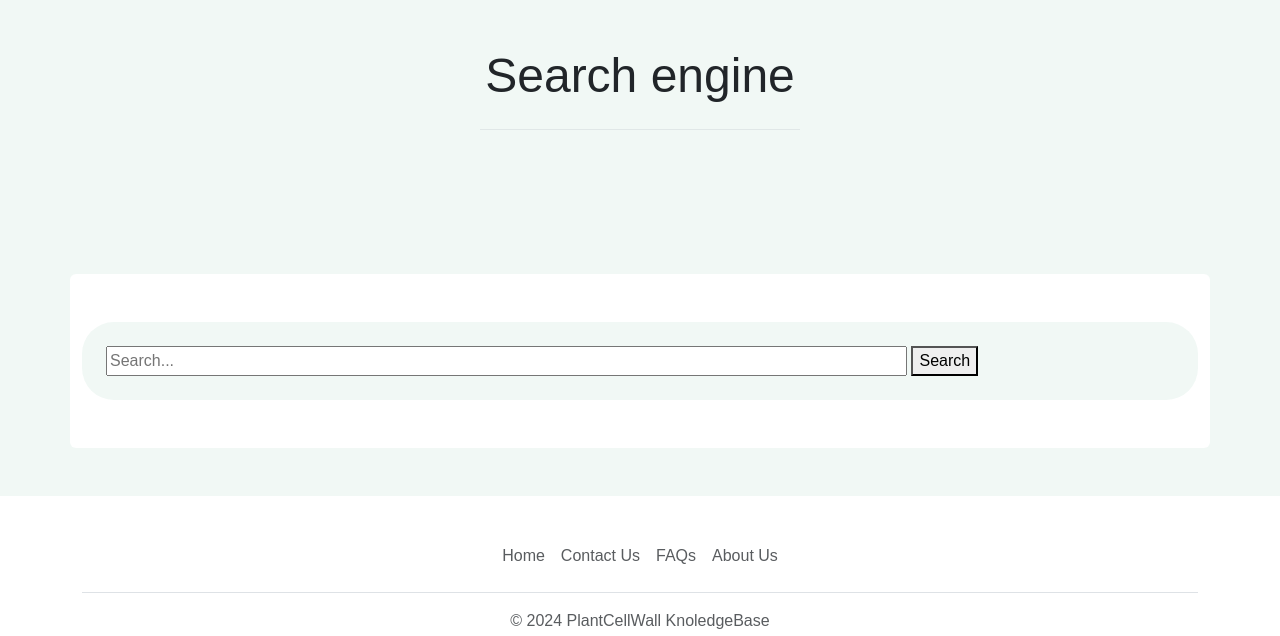
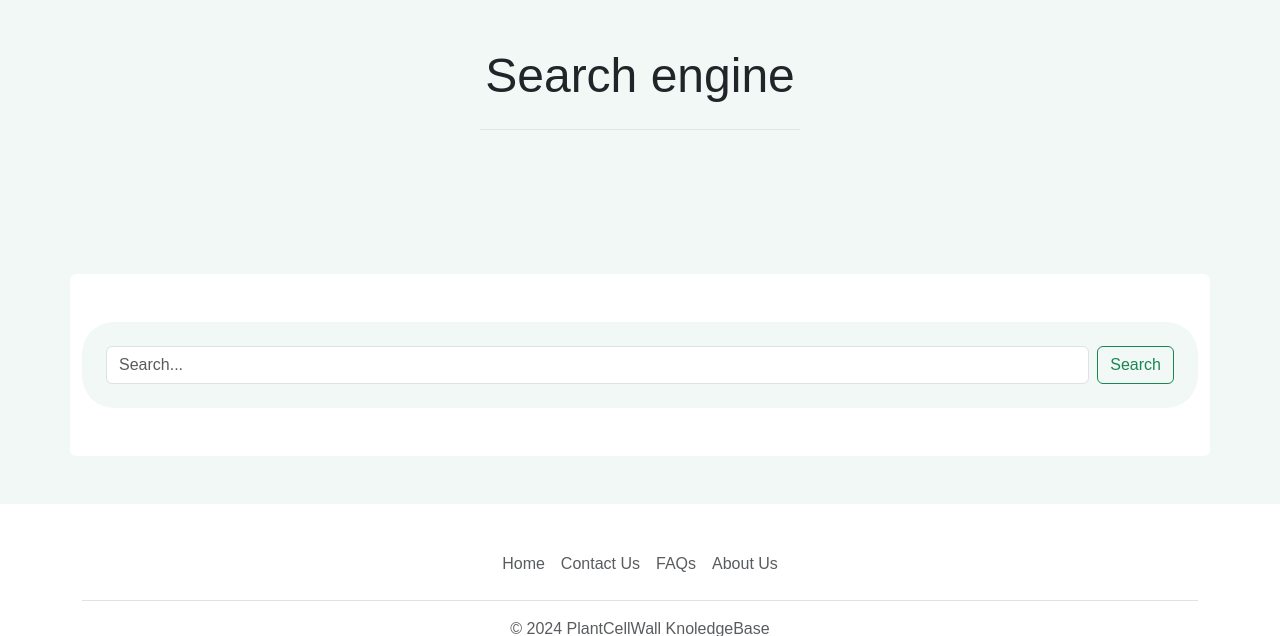
Before and after one commit to labbces/pcwkb, a Django app: template pcwkb/pcwkb_core/templates/search/search_results.html in a window 1280 px wide. Shown: the part 57-693 px from the top of the page. Run offline with Django 3.2, Linux system fonts and the light colour scheme; the template is opened without the code that fills it, so the values that code supplies are empty; some libraries are stand-ins or nearby versions.

Commit message:
template update

```diff
--- a/pcwkb/pcwkb_core/templates/search/search_results.html
+++ b/pcwkb/pcwkb_core/templates/search/search_results.html
@@ -16,11 +16,11 @@
 <div class="pcwkb-bg-color py-5">
     <div class="bg-white container py-3 py-md-5 py-xl-8 rounded-2">
         <div class="rounded-5 p-4 pcwkb-bg-color">
-            <form id="search-form" role="search">
+            <form id="search-form" role="search" class="d-flex">
                 {% csrf_token %}
                 <label for="search-input" class="visually-hidden">Search</label>
-                <input type="text" class="w-75" id="search-input" placeholder="Search..." aria-label="Search">
-                <button type="submit">Search</button>
+                <input type="text" class="form-control flex-grow-1 me-2" id="search-input" placeholder="Search..." aria-label="Search">
+                <button type="submit" class="btn btn-outline-success">Search</button>
             </form>
             <div id="last-search"></div>
         </div>
```
